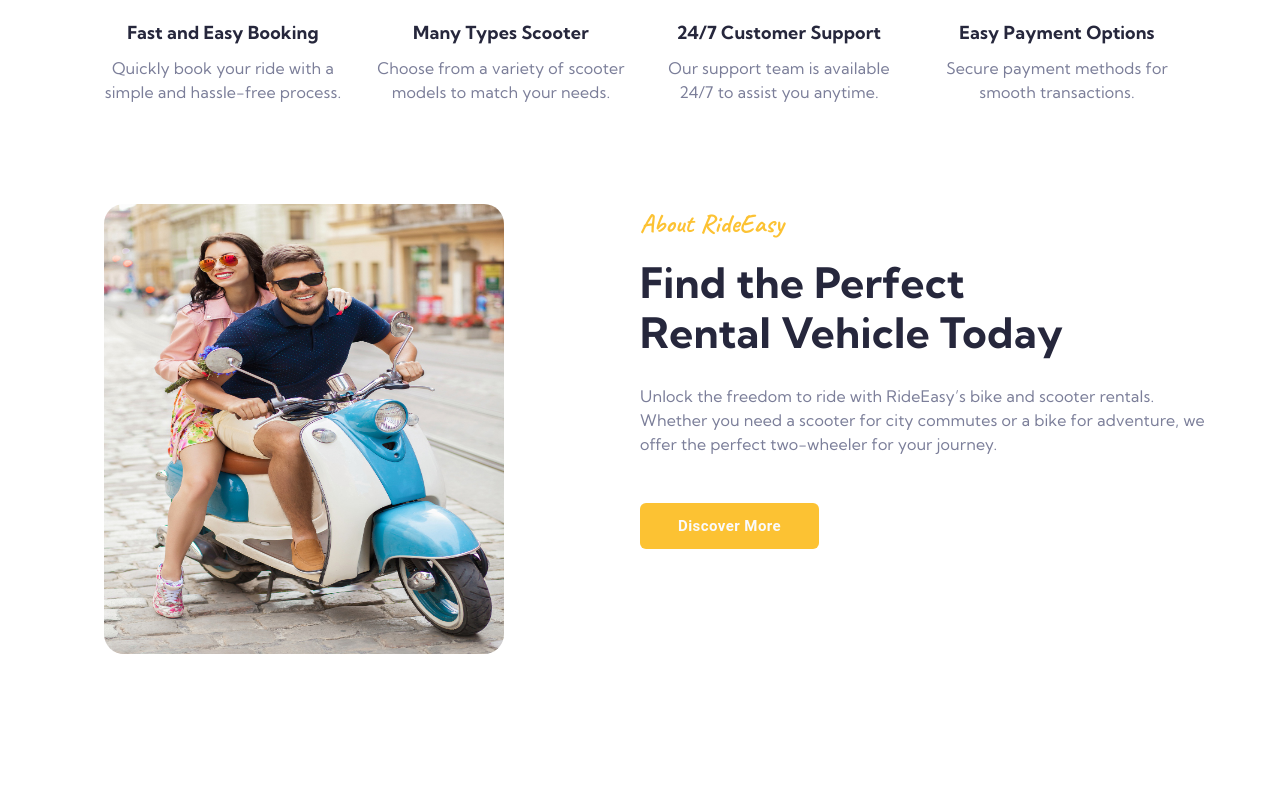
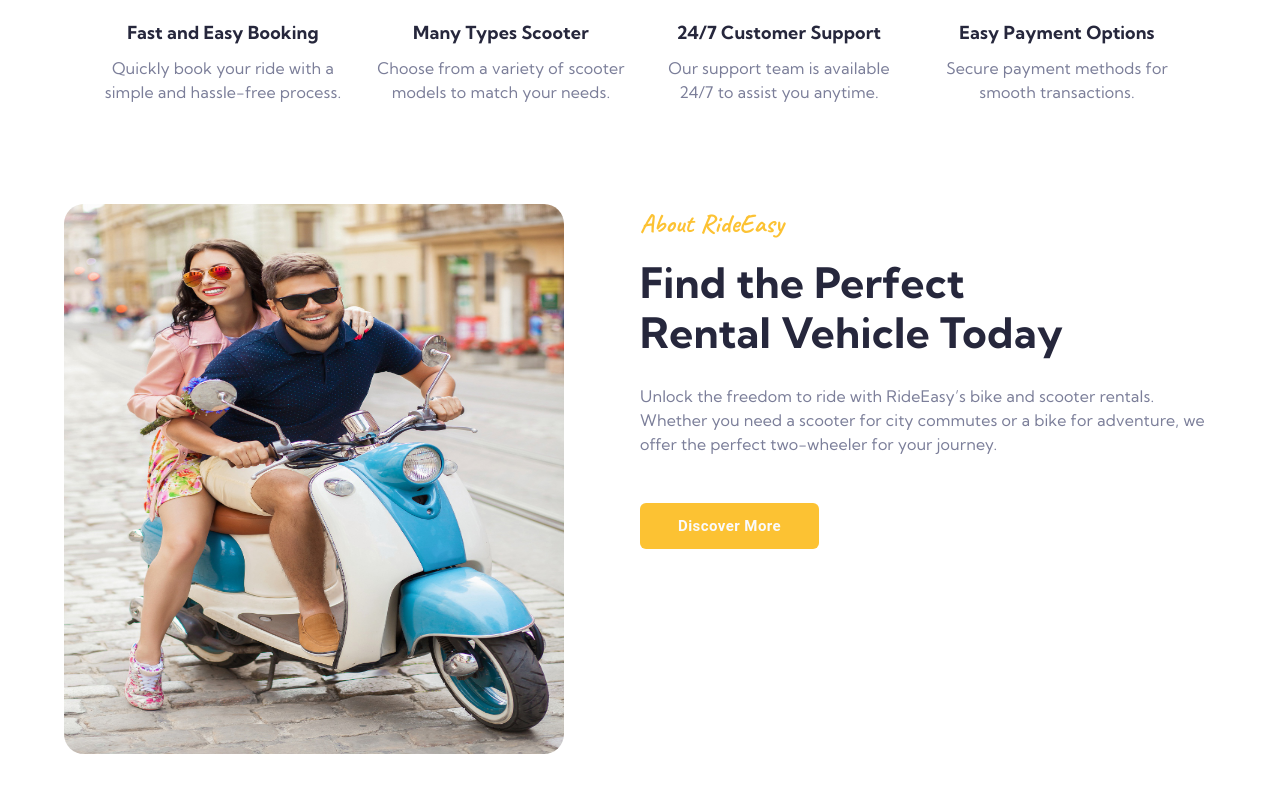
Before and after one commit to Pavitar01/ride-easy, a Next.js app: page / in a window 1280 px wide. Shown: the part 1161-1953 px from the top of the page. Built offline with nearby package versions, Linux system fonts and the light colour scheme.

Commit message:
Feature: Add our facilities and about us section

```diff
--- a/src/modules/home/sections/about-us-section/index.tsx
+++ b/src/modules/home/sections/about-us-section/index.tsx
@@ -8,7 +8,7 @@ const AboutUsSection = () => {
   return <Box className="about-us-section">
     <Container maxWidth="lg" className="container">
       <Box className="about-us-left-section">
-        <Image src={RiderCouples2} alt="about-us-image" height={450} width={400} />
+        <Image src={RiderCouples2} alt="about-us-image" height={550} width={500} />
       </Box>
       <Box className="about-us-right-section">
         <Typography component="h1" className="about-us-title">About RideEasy</Typography>
--- a/src/modules/home/sections/about-us-section/styles.scss
+++ b/src/modules/home/sections/about-us-section/styles.scss
@@ -43,7 +43,6 @@
       height: 100%;
       display: flex;
       img {
-        margin-left: 40px;
         border-radius: 20px;
       }
       @media screen and (max-width: 893px) {
--- a/src/modules/home/sections/hero-section/styles.scss
+++ b/src/modules/home/sections/hero-section/styles.scss
@@ -2,7 +2,7 @@
   height: calc(100vh);
   display: flex;
   @media screen and (max-width: 893px) {
-    margin-bottom: 150px;
+    margin-bottom: 50px;
   }
   .hero-section-wrapper{
     width: 100%;
```
Also changed, not shown: src/modules/home/sections/vehicles-section/index.tsx (added, +14 -0 lines).
